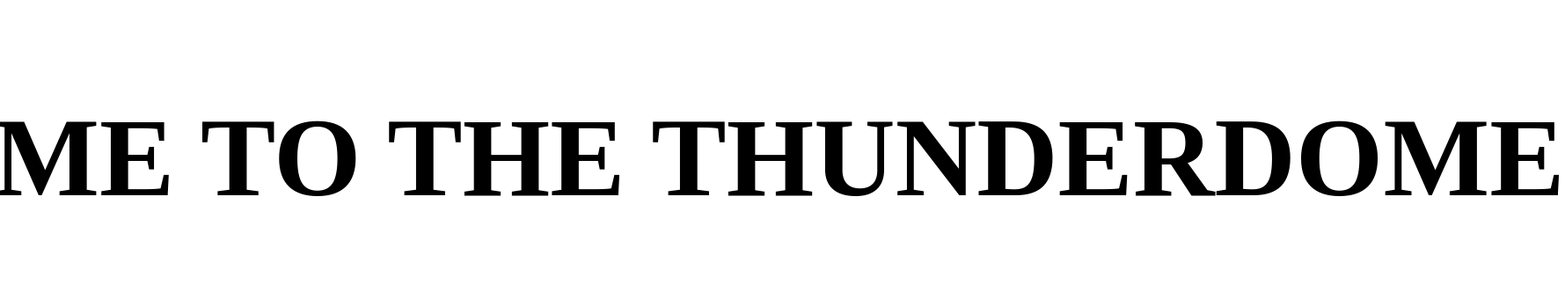
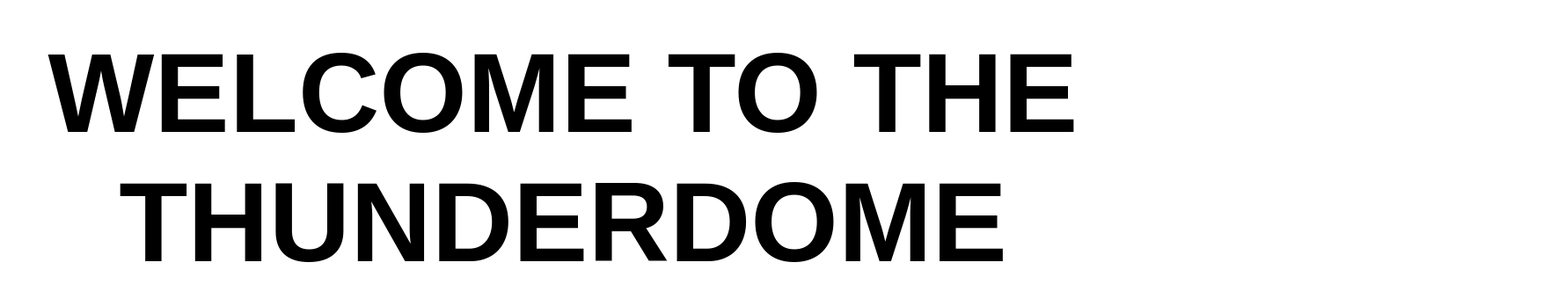
Before and after one commit to JackYoung71/thunderdome, a plain HTML site: page index.html in a window 1280 px wide. Shown: the part 221-561 px from the top of the page at 88% size, 1779 px wide, since content can reach past the window. Drawn offline with Linux system fonts and the light colour scheme.

Commit message:
Update index.html

```diff
--- a/index.html
+++ b/index.html
@@ -3,7 +3,7 @@
 <head>
     <meta charset="UTF-8">
     <meta name="viewport" content="width=device-width, initial-scale=1.0">
-    <title>Welcome to the THUNDERDOME1</title>
+    <title>Welcome to the THUNDERDOME2</title>
     <style>
         body, html {
             height: 100%;
@@ -12,16 +12,24 @@
             justify-content: center;
             align-items: center;
             background-color: white;
+            font-family: Arial, sans-serif;
+        }
+        .container {
+            text-align: center;
+            padding: 10px;
         }
         h1 {
-            font-size: 10vw; /* Make the font size responsive */
+            font-size: 10vw; /* responsive font size */
             color: black;
-            text-align: center;
-            white-space: nowrap; /* Prevent text from wrapping */
+            margin: 0;
+            white-space: normal; /* Allow text to wrap to new lines */
+            word-wrap: break-word; /* Ensure long words break if necessary */
         }
     </style>
 </head>
 <body>
-    <h1>WELCOME TO THE THUNDERDOME</h1>
+    <div class="container">
+        <h1>WELCOME TO THE THUNDERDOME</h1>
+    </div>
 </body>
 </html>
```
